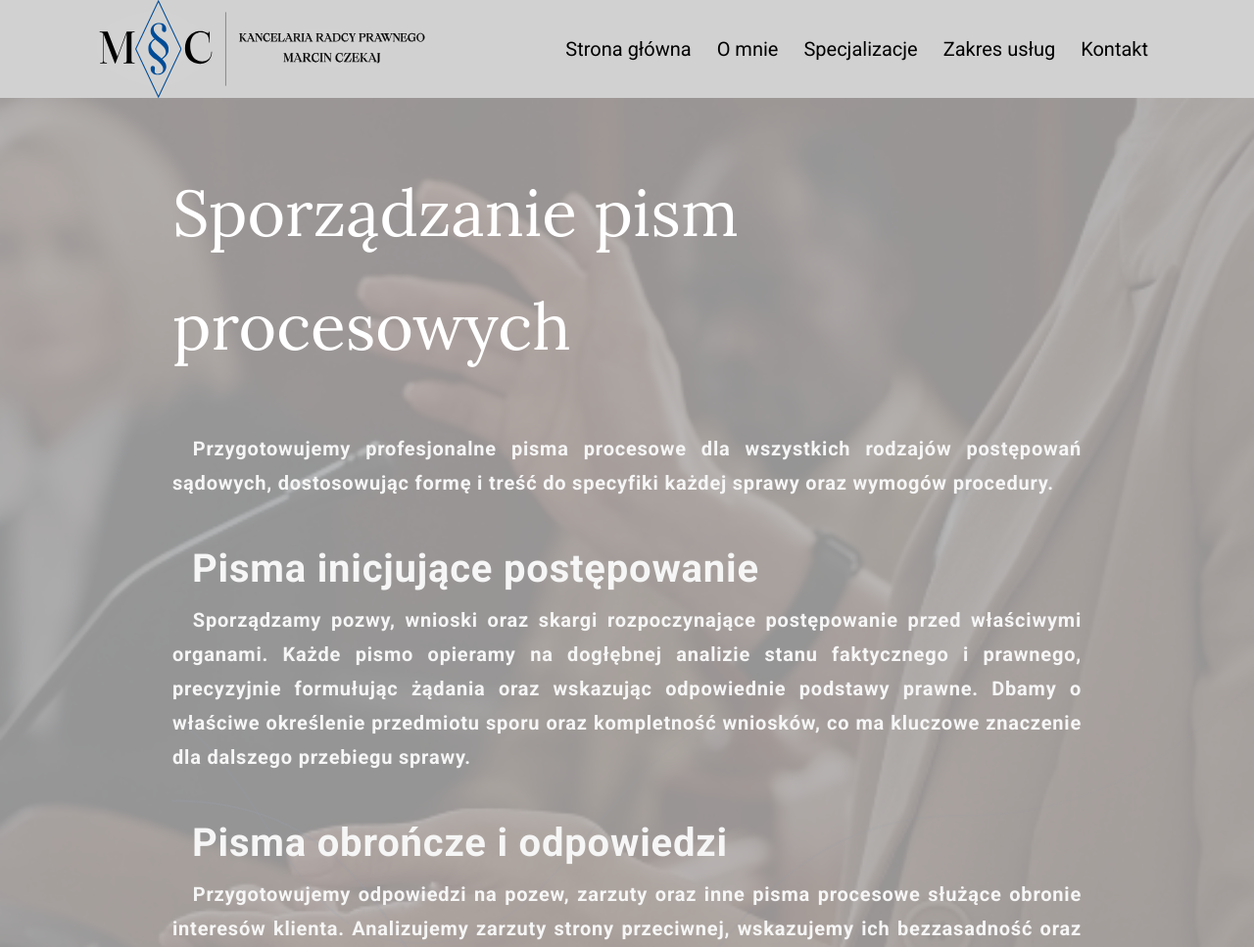
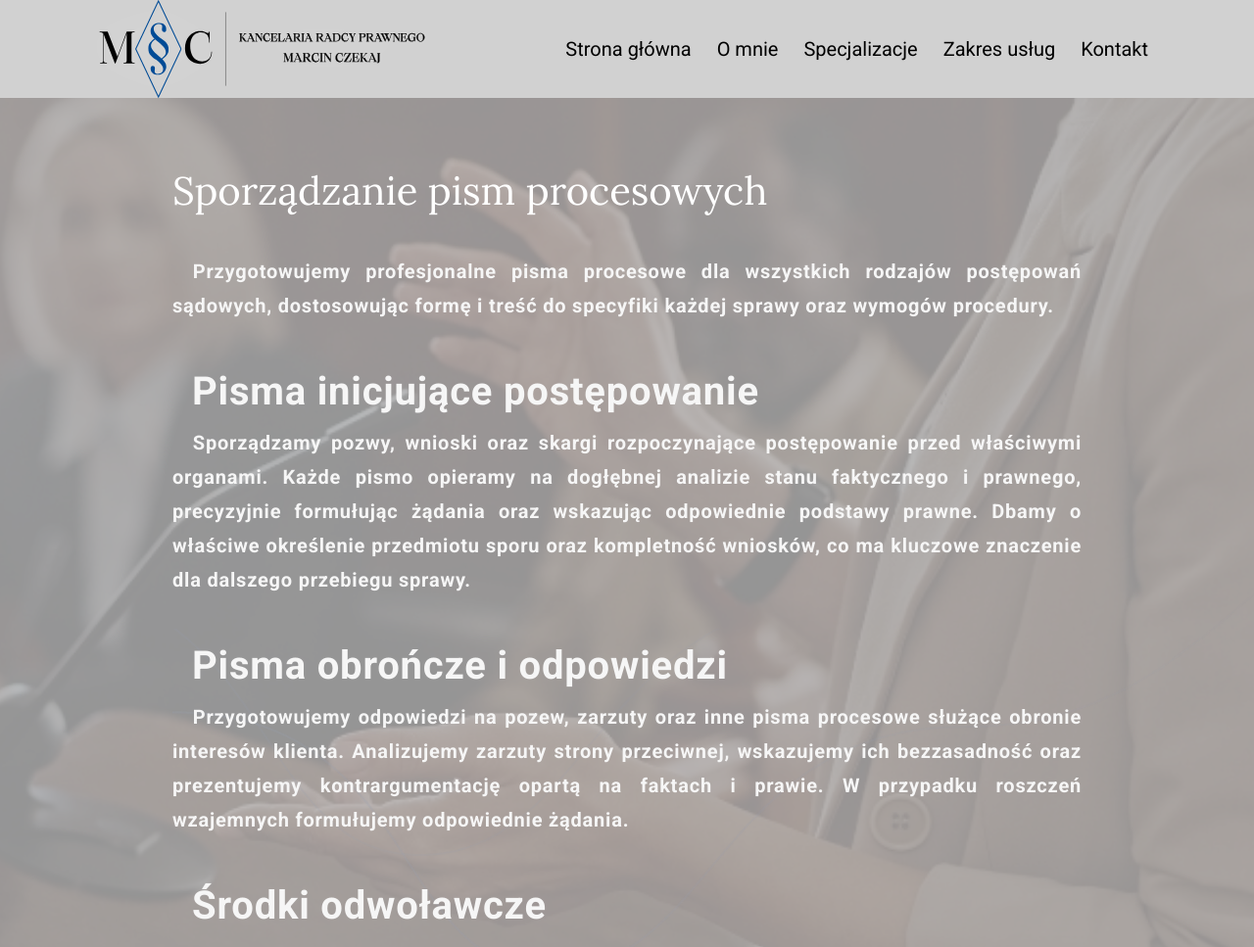
Before and after one commit to KamilAutomatyk/Strona-Kancelaria, a plain HTML site: page pisma/index.html in a window 1280 px wide. Shown: the top 967 px of the page at 98% size. Drawn offline with nearby package versions, Linux system fonts and the light colour scheme; files whose address does not match are found by name.

Commit message:
Font-size changed for title-service-text

```diff
--- a/assets/css/style.css
+++ b/assets/css/style.css
@@ -562,7 +562,7 @@ body.nav-active { overflow: hidden; }
 
 .title-service-text {
   font-family: var(--fontFamily-lora);
-  font-size: var(--fontSize-1);
+  font-size: var(--fontSize-3);
   color: var(--bg-white);
   margin-bottom: 0.75em;
 }
@@ -963,7 +963,6 @@ textarea.input-field {
   :root {
     --fontSize-1: 6.6rem;
     --section-spacing: 100px;
-
   }
 
   .container {
@@ -971,6 +970,7 @@ textarea.input-field {
     width: 100%;
     margin-inline: auto;
   }
+
 
   .header {
     height: 80px;
@@ -1251,11 +1251,11 @@ textarea.input-field {
 }
 
 
-@media (min-width: 1600px) {
+/* @media (min-width: 1600px) {
 
 .container,
 .offer .container { max-width: 1600px; }
 
 .navbar-list { gap: 50px; }
 
-}
+} */
```
